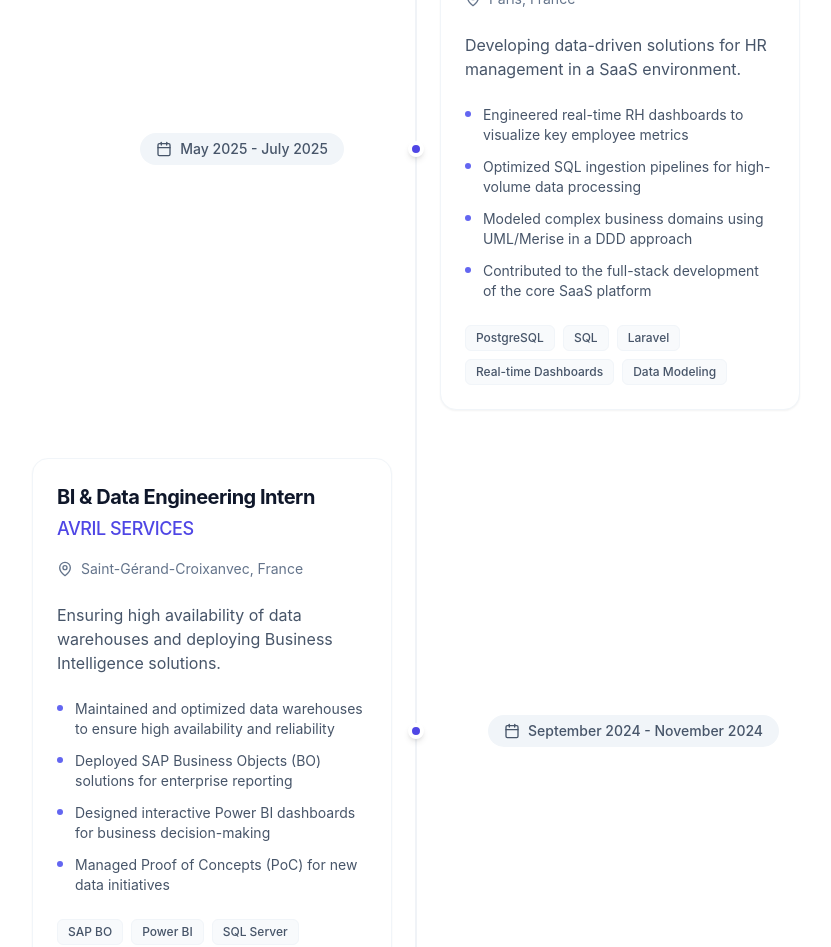
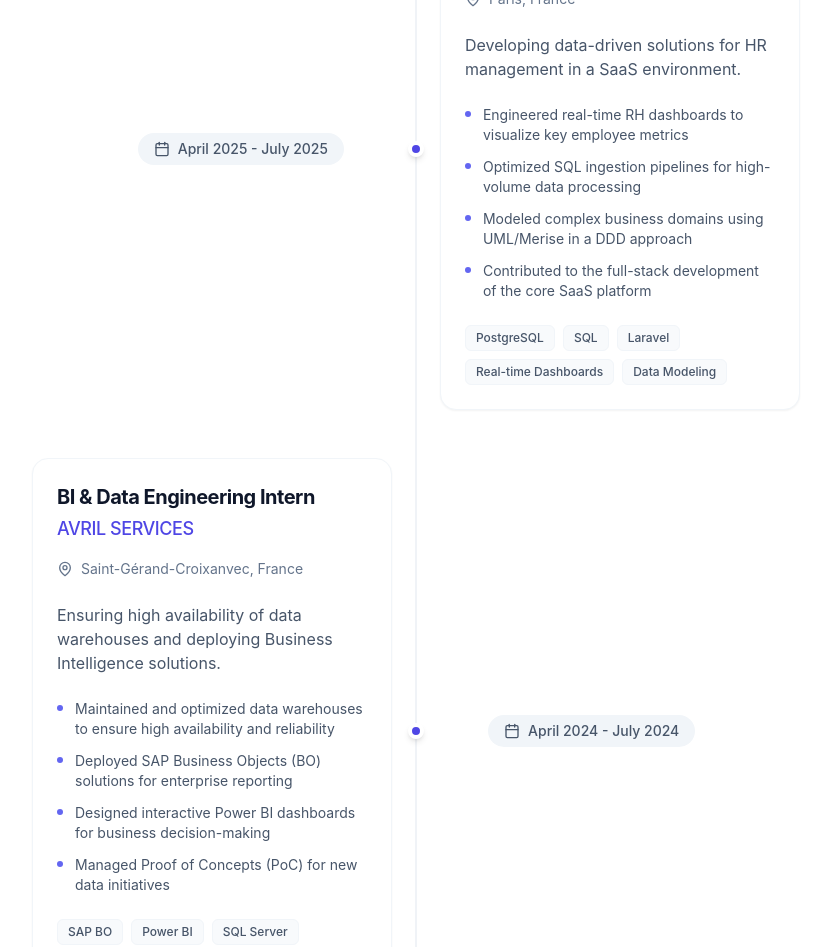
Before and after one commit to Yann2808/Portfolio, a React (Vite) app: page / in a window 1280 px wide. Shown: the part 3320-4267 px from the top of the page, without its empty margins (224-1055 px from the left). Built offline with nearby package versions, Linux system fonts and the light colour scheme.

Commit message:
feat: add Experience section component to display professional journey

```diff
--- a/src/components/Experience.tsx
+++ b/src/components/Experience.tsx
@@ -4,7 +4,7 @@ const experiences = [
   {
     position: 'Data Developer Intern',
     company: 'AS PHARM GROUP',
-    period: 'May 2025 - July 2025',
+    period: 'April 2025 - July 2025',
     location: 'Paris, France',
     description: 'Developing data-driven solutions for HR management in a SaaS environment.',
     technologies: ['PostgreSQL', 'SQL', 'Laravel', 'Real-time Dashboards', 'Data Modeling'],
@@ -19,7 +19,7 @@ const experiences = [
     position: 'BI & Data Engineering Intern',
     company: 'AVRIL SERVICES',
     location: 'Saint-Gérand-Croixanvec, France',
-    period: 'September 2024 - November 2024',
+    period: 'April 2024 - July 2024',
     description: 'Ensuring high availability of data warehouses and deploying Business Intelligence solutions.',
     technologies: ['SAP BO', 'Power BI', 'SQL Server', 'Oracle Database', 'Data Warehousing'],
     achievements: [
```
